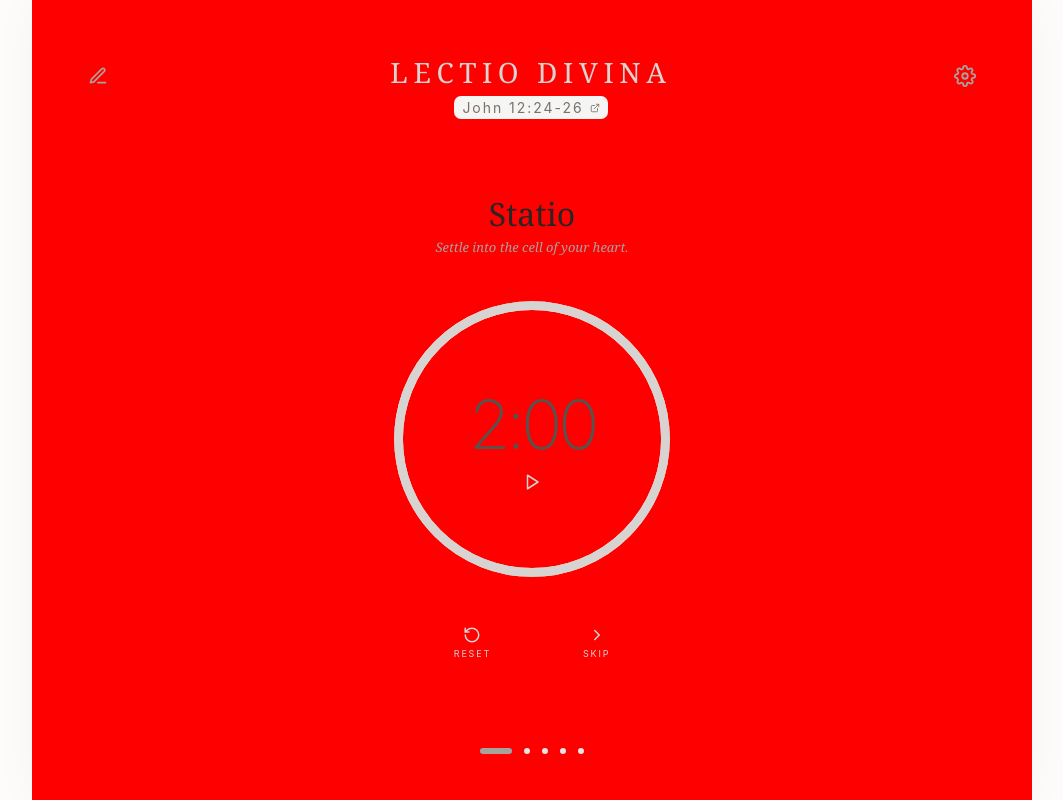
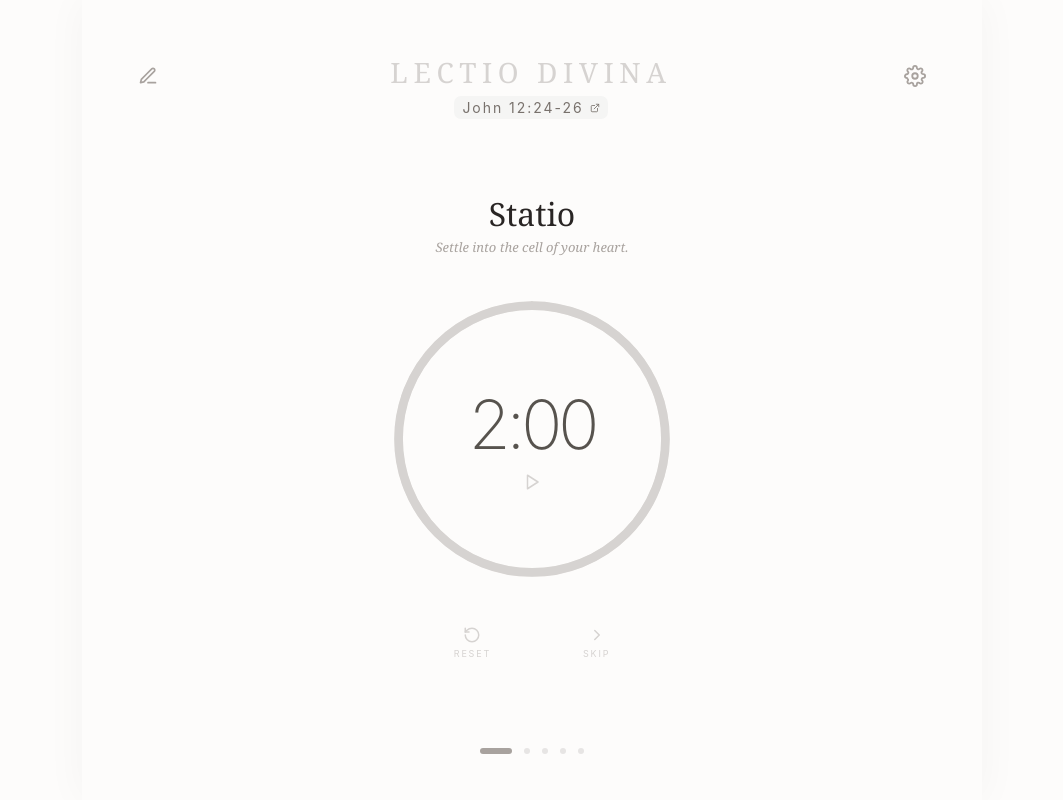
Before and after one commit to Lectio-Divina/lectio_divina_local, a React (Vite) app: page / in a window 1280 px wide. Shown: the whole page, without its empty margins (108-1171 px from the left). Built offline with nearby package versions, Linux system fonts and the light colour scheme.

Commit message:
Update styles.css

```diff
--- a/src/styles.css
+++ b/src/styles.css
@@ -291,10 +291,3 @@ input[type="range"] { width:100%; accent-color:#78716c; margin-top:10px; }
     height: 50px;
   }
 }
-
-@media (min-width: 700px) {
-  .app-shell {
-    background: red !important;
-    max-width: 1000px !important;
-  }
-}
```
